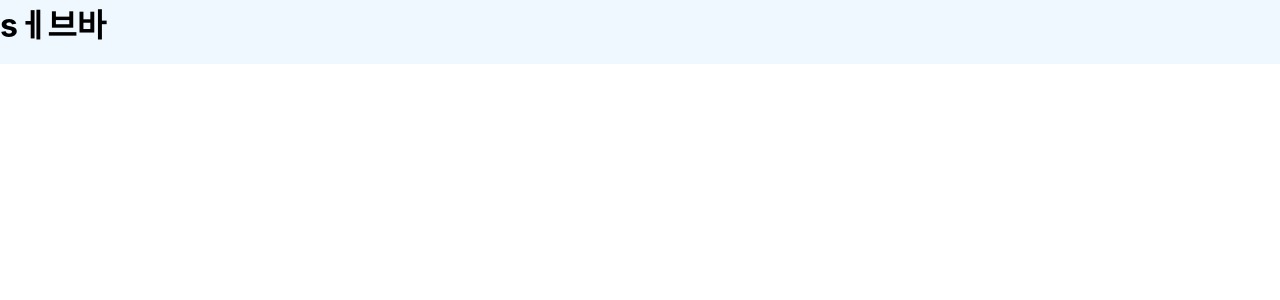
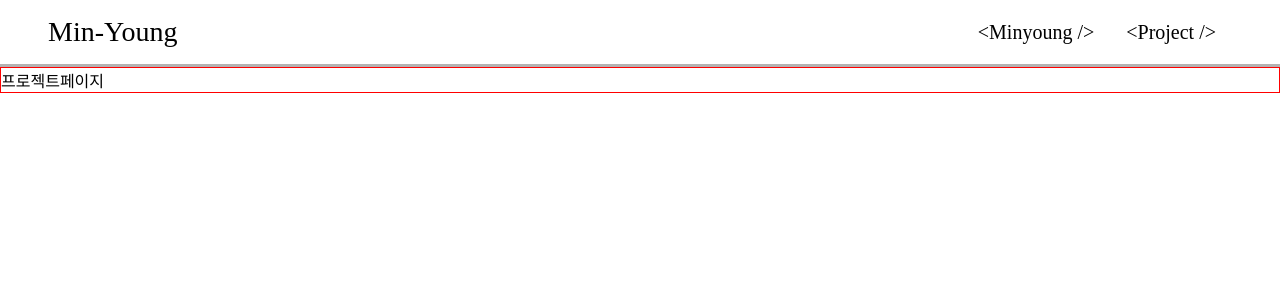
Before and after one commit to alsuddlek1/portfolio, a React (Create React App) app in the folder portfolio/: page /portfolio/project in a window 1280 px wide. Before the commit this address had no page. Shown: the top 300 px of the page. Built offline with nearby package versions, Linux system fonts and the light colour scheme; a web font is replaced by a local one.

Commit message:
:sparkles: Navbar 셋팅
navbar 셋팅

```diff
--- a/portfolio/src/App.tsx
+++ b/portfolio/src/App.tsx
@@ -3,6 +3,7 @@ import './App.css';
 import { Route, Routes } from 'react-router-dom';
 import Main from './pages/main';
 import Nav from './components/nav';
+import Project from './pages/project';
 
 function App() {
   return (
@@ -10,6 +11,7 @@ function App() {
       <Nav />
       <Routes>
         <Route path="/portfolio" element={<Main />} />
+        <Route path="/portfolio/project" element={<Project />} />
       </Routes>
     </>
   );
--- a/portfolio/src/components/nav/Nav.styeld.tsx
+++ b/portfolio/src/components/nav/Nav.styeld.tsx
@@ -2,7 +2,29 @@ import styled from 'styled-components';
 
 const StyledNav = styled.div`
   height: 8vh;
-  background-color: aliceblue;
+  display: flex;
+  justify-content: space-between;
+  padding: 0rem 3rem;
+  border-bottom: 3px solid #b4b2b2;
 `;
 
-export { StyledNav };
+const StyledNavName = styled.div`
+  font-size: 28px;
+  font-family: ${(props) => props.theme.fonts.semiboldfont};
+  display: flex;
+  align-items: center;
+`;
+
+const StyledNavButtonContainer = styled.div`
+  display: flex;
+`;
+
+const StyledNavButton = styled.div`
+  font-size: 20px;
+  font-family: ${(props) => props.theme.fonts.semiboldfont};
+  display: flex;
+  align-items: center;
+  margin: 0rem 1rem;
+`;
+
+export { StyledNav, StyledNavName, StyledNavButton, StyledNavButtonContainer };
--- a/portfolio/src/components/nav/index.tsx
+++ b/portfolio/src/components/nav/index.tsx
@@ -1,9 +1,28 @@
-import { StyledNav } from './Nav.styeld';
+import { useNavigate } from 'react-router-dom';
+import {
+  StyledNav,
+  StyledNavButton,
+  StyledNavButtonContainer,
+  StyledNavName,
+} from './Nav.styeld';
 
 const Nav = () => {
+  const navigate = useNavigate();
+
+  const goProject = () => {
+    navigate('/portfolio/project');
+  };
+  const goMain = () => {
+    navigate('/portfolio');
+  };
   return (
     <StyledNav>
-      <h1>sㅔ브바</h1>
+      <StyledNavName>Min-Young</StyledNavName>
+
+      <StyledNavButtonContainer>
+        <StyledNavButton onClick={goMain}>{'<Minyoung />'}</StyledNavButton>
+        <StyledNavButton onClick={goProject}>{'<Project />'}</StyledNavButton>
+      </StyledNavButtonContainer>
     </StyledNav>
   );
 };
--- /dev/null
+++ b/portfolio/src/pages/project/Project.styled.tsx
@@ -0,0 +1,7 @@
+import styled from 'styled-components';
+
+const StyledProject = styled.div`
+  border: 1px solid red;
+`;
+
+export { StyledProject };
--- /dev/null
+++ b/portfolio/src/pages/project/index.tsx
@@ -0,0 +1,7 @@
+import { StyledProject } from './Project.styled';
+
+const Project = () => {
+  return <StyledProject>프로젝트페이지</StyledProject>;
+};
+
+export default Project;
```
